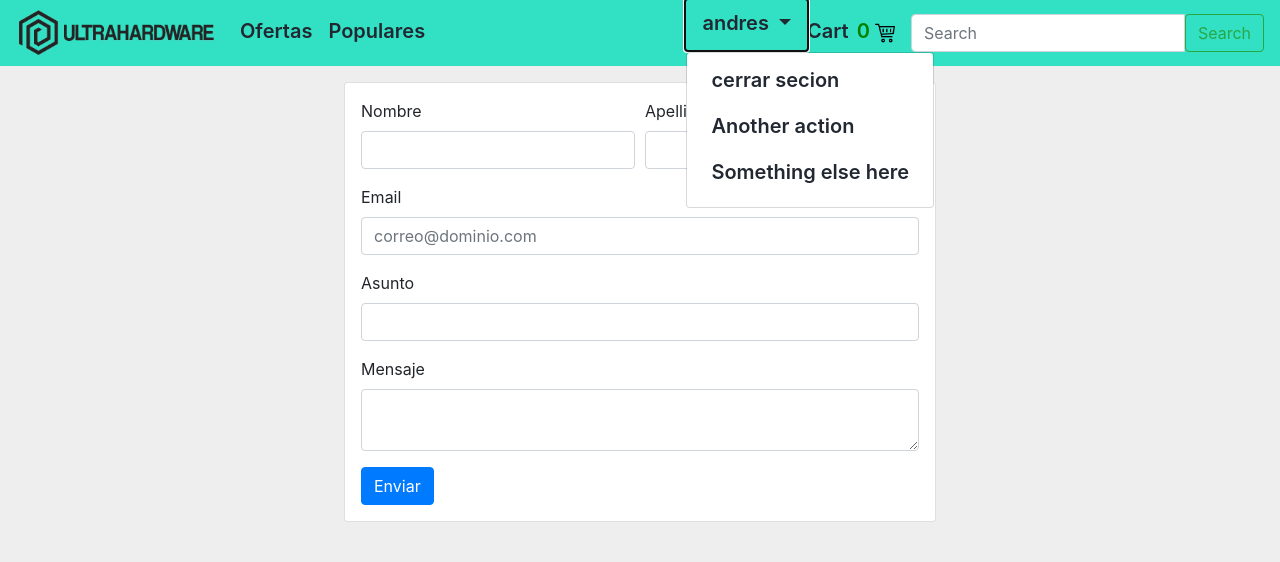
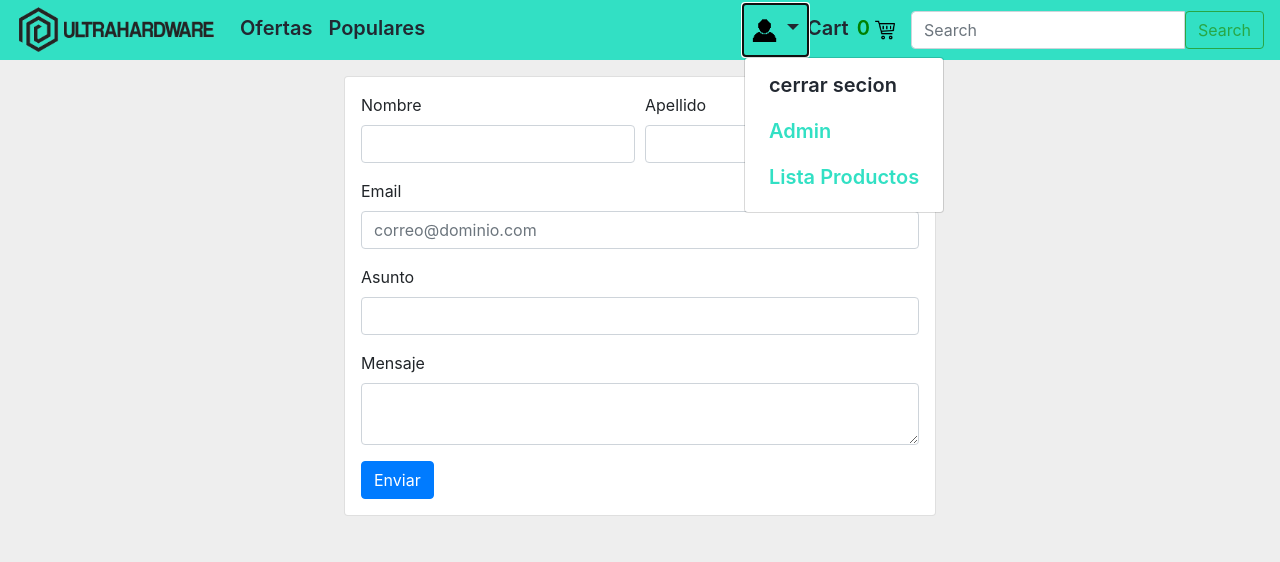
Before and after one commit to AndresGroselj/Ultrahardware, a Django app: page /contact/ in a window 1280 px wide, after a click that opens the changed part. Shown: the top 562 px of the page. Run offline with Django 3.2, Linux system fonts and the light colour scheme; a user stored in the database is signed in; some libraries are stand-ins or nearby versions.

Commit message:
menu de secion

```diff
--- a/Ultrahardware/accounts/views.py
+++ b/Ultrahardware/accounts/views.py
@@ -21,6 +21,5 @@ def Login(request):
         return render(request, "accounts/Login.html", context)
 
 def Logout(request):
-    if request.method == "POST":
-        logout(request)
-    return redirect("home:home_page")
+    logout(request)
+    return redirect("home")
--- a/Ultrahardware/assets/css/index.css
+++ b/Ultrahardware/assets/css/index.css
@@ -2,6 +2,10 @@
 #nav {
 	background-color: #32e0c4 !important;
 	padding: 0px 16px 0px 16px;
+}
+
+a.admin-text{
+	color: #32e0c4 !important;
 }
 
 #nav .nav-item a {
--- a/Ultrahardware/templates/BaseTemplate.html
+++ b/Ultrahardware/templates/BaseTemplate.html
@@ -40,24 +40,23 @@
                 </li>
             </ul>
 
-            <ul>
+            <ul class="navbar-nav">
                 <li class="nav-item dropdown">
+                    <a class="nav-link dropdown-toggle" href="#" id="navbarDropdownMenuLink" data-toggle="dropdown" aria-haspopup="true" aria-expanded="false">
+                        <img src="{% static 'img/user_icon.png'%}" alt="" width="25rem">
+                    </a>
                     {% if user.is_authenticated %}
-                        <a class="nav-link dropdown-toggle" href="#" id="navbarDropdownMenuLink" data-toggle="dropdown" aria-haspopup="true" aria-expanded="false">
-                            {{ user.username }}
-                        </a>
                         <div class="dropdown-menu" aria-labelledby="navbarDropdownMenuLink">
-                            <a class="dropdown-item" href="#">cerrar secion</a>
-                            <a class="dropdown-item" href="#">Another action</a>
-                            <a class="dropdown-item" href="#">Something else here</a>
+                            <a class="dropdown-item" href="{% url 'accounts:logout' %}">cerrar secion</a>
+                            {% if request.user.is_superuser %}
+                            <a class="dropdown-item admin-text" href="{% url 'admin:index' %}">Admin</a>
+                            <a class="dropdown-item admin-text" href="{% url 'products:list' %}">Lista Productos</a>
+                            {% endif %}
                         </div>
                     {% else %}
-                        <a class="nav-link dropdown-toggle" href="#" id="navbarDropdownMenuLink" data-toggle="dropdown" aria-haspopup="true" aria-expanded="false">
-                            Secion
-                        </a>
                         <div class="dropdown-menu" aria-labelledby="navbarDropdownMenuLink">
-                            <a class="dropdown-item" href="#">Iniciar secion</a>
-                            <a class="dropdown-item" href="#">Crear cuenta</a>
+                            <a class="dropdown-item" href="{% url 'accounts:login' %}">Iniciar secion</a>
+                            <a class="dropdown-item" href="{% url 'accounts:login' %}">Crear cuenta</a>
                         </div>
                     {% endif %}
                 </li>
```
Also changed, not shown: Ultrahardware/assets/img/user_icon.png (added), Ultrahardware/db.sqlite3.
